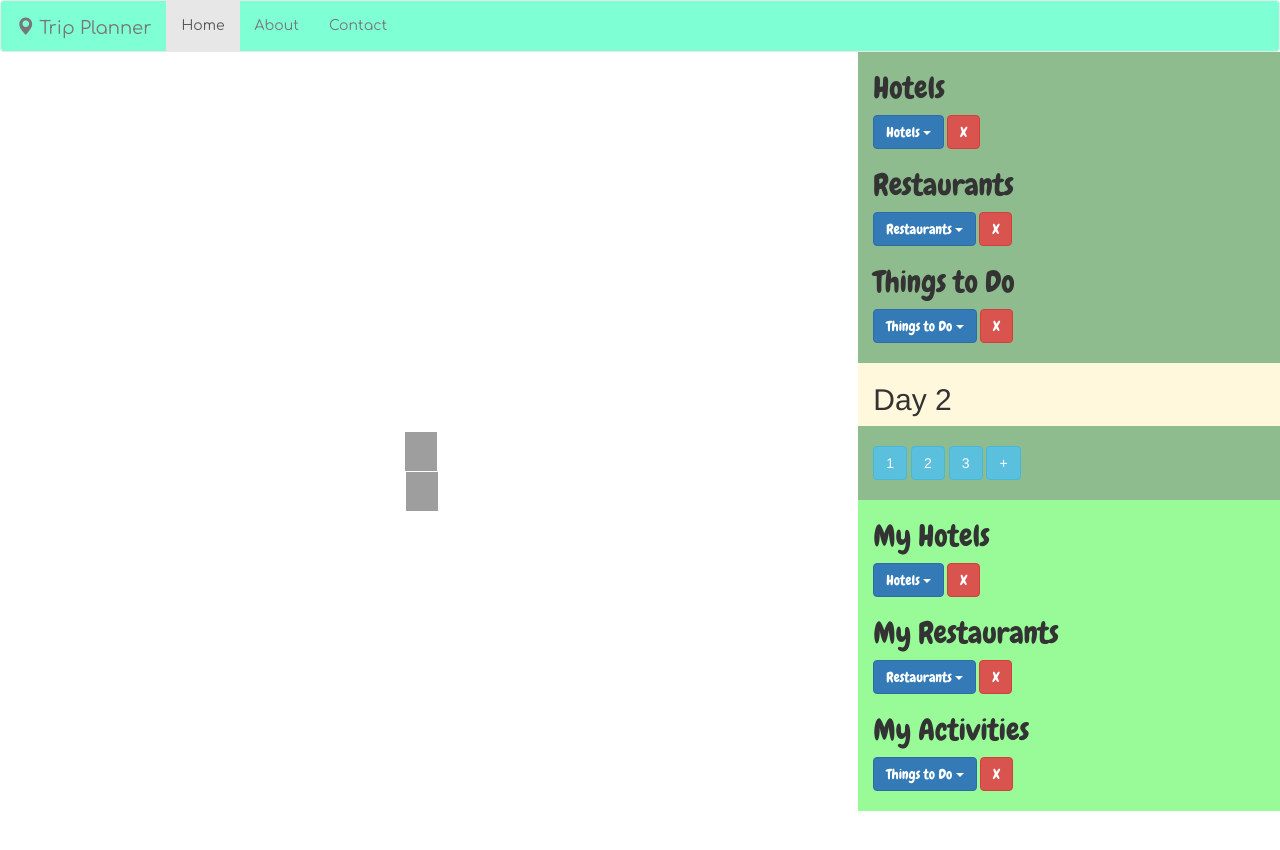
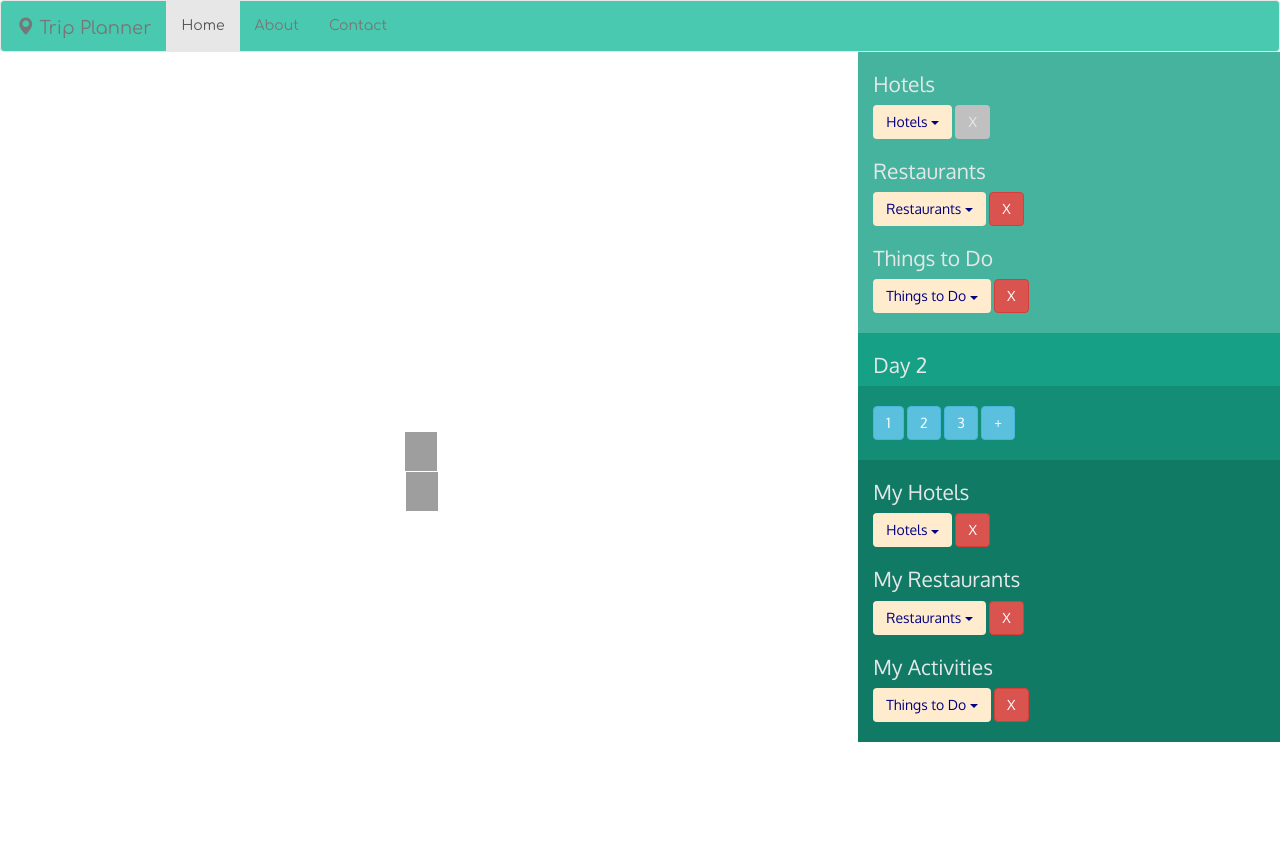
Before and after one commit to eseite47/tripPlannerUI.html, a website: page public/index.html in a window 1280 px wide. Drawn offline with Linux system fonts and the light colour scheme; no server answers; grey boxes are pictures that could not be loaded.

Commit message:
Design update

```diff
--- a/public/index.html
+++ b/public/index.html
@@ -4,11 +4,11 @@
 
     <title>Trip Planner</title>
     <link rel="stylesheet" href="./bundle.css">
-    <link href="https://fonts.googleapis.com/css?family=Chewy|Comfortaa" rel="stylesheet">
+    <link href="https://fonts.googleapis.com/css?family=Comfortaa|Oxygen" rel="stylesheet">
     <script src="./bundle.js" defer></script>
   </head>
   <body>
-    <nav class="navbar navbar-default" style='background-color:aquamarine'>
+    <nav class="navbar navbar-default" style='background-color:#48c9B0'>
   <div class="container-fluid">
     <!-- Brand and toggle get grouped for better mobile display -->
     <div class="navbar-header">
@@ -34,21 +34,21 @@
       <div class="row">
 
           <div class='col-lg-8 col-md-12 col-sm-12' id="map"></div>
-          <div class='col-lg-4 col-md-6 col-sm-12' style='background-color:darkseagreen' id='topright'>
+          <div class='col-lg-4 col-md-6 col-sm-12' style='background-color:#45B39D' id='topright'>
             <h2>Hotels</h2>
               <div class="dropdown">
-              <button class="btn btn-primary dropdown-toggle" type="button" data-toggle="dropdown">Hotels
+              <button class="btn myowncolor dropdown-toggle" type="button" data-toggle="dropdown">Hotels
               <span class="caret"></span></button>
               <ul class="dropdown-menu">
                 <li><a href="http://www.google.com">HTML</a></li>
                 <li><a href="#">CSS</a></li>
                 <li><a href="#">JavaScript</a></li>
               </ul>
-              <button type="button" class="btn btn-danger">X</button>
+              <button type="button" class="btn btn-x">X</button>
             </div>
             <h2>Restaurants</h2>
             <div class="dropdown">
-            <button class="btn btn-primary dropdown-toggle" type="button" data-toggle="dropdown">Restaurants
+            <button class="btn myowncolor dropdown-toggle" type="button" data-toggle="dropdown">Restaurants
             <span class="caret"></span></button>
             <ul class="dropdown-menu">
               <li><a href="#">HTML</a></li>
@@ -59,7 +59,7 @@
           </div>
             <h2>Things to Do</h2>
             <div class="dropdown">
-            <button class="btn btn-primary dropdown-toggle" type="button" data-toggle="dropdown">Things to Do
+            <button class="btn myowncolor dropdown-toggle" type="button" data-toggle="dropdown">Things to Do
             <span class="caret"></span></button>
             <ul class="dropdown-menu">
               <li><a href="#">HTML</a></li>
@@ -69,19 +69,19 @@
             <button type="button" class="btn btn-danger">X</button>
           </div>
           </div>
-          <div class='col-lg-4 col-md-6 col-sm-12' id='bottomleft' style='background-color:cornsilk'>
+          <div class='col-lg-4 col-md-6 col-sm-12' id='bottomleft' style='background-color:#16A085'>
             <h2>Day 2</h2>
           </div>
-          <div class='col-lg-4 col-md-6 col-sm-12' style='background-color:darkseagreen' id='numbered'>
+          <div class='col-lg-4 col-md-6 col-sm-12' style='background-color:#138D75' id='numbered'>
             <button type="button" class="btn btn-info">1</button>
             <button type="button" class="btn btn-info">2</button>
             <button type="button" class="btn btn-info">3</button>
             <button type="button" class="btn btn-info">+</button>
           </div>
-          <div class='col-lg-4 col-md-6 col-sm-12' style='background-color:palegreen' id='myStuff'>
+          <div class='col-lg-4 col-md-6 col-sm-12' style='background-color:#117A65' id='myStuff'>
             <h2>My Hotels</h2>
               <div class="dropdown">
-              <button class="btn btn-primary dropdown-toggle" type="button" data-toggle="dropdown">Hotels
+              <button class="btn myowncolor dropdown-toggle" type="button" data-toggle="dropdown">Hotels
               <span class="caret"></span></button>
               <ul class="dropdown-menu">
                 <li><a href="#">HTML</a></li>
@@ -92,7 +92,7 @@
             </div>
             <h2>My Restaurants</h2>
             <div class="dropdown">
-            <button class="btn btn-primary dropdown-toggle" type="button" data-toggle="dropdown">Restaurants
+            <button class="btn myowncolor dropdown-toggle" type="button" data-toggle="dropdown">Restaurants
             <span class="caret"></span></button>
             <ul class="dropdown-menu">
               <li><a href="#">HTML</a></li>
@@ -103,7 +103,7 @@
           </div>
             <h2>My Activities</h2>
             <div class="dropdown">
-            <button class="btn btn-primary dropdown-toggle" type="button" data-toggle="dropdown">Things to Do
+            <button class="btn myowncolor dropdown-toggle" type="button" data-toggle="dropdown">Things to Do
             <span class="caret"></span></button>
             <ul class="dropdown-menu">
               <li><a href="#">HTML</a></li>
--- a/src/style.scss
+++ b/src/style.scss
@@ -3,6 +3,12 @@
 body {
   margin: 0;
   padding: 0;
+  font-family: 'Oxygen', sans-serif;
+  color: #E5E8E8
+}
+
+h2 {
+  font-size: 1.5em;
 }
 
 #map {
@@ -13,23 +19,30 @@ body {
 
 #topright, #myStuff {
   padding-bottom: 20px;
-  font-family: 'Chewy', cursive;
+
 }
 
 #numbered {
   padding-top: 20px;
   padding-bottom: 20px;
-}
 
-.navbar-inverse .navbar-nav > li > a, .navbar-inverse .navbar-brand {
-  background-color: aquamarine;
 }
 
 .navbar {
   margin-bottom: 0px;
   font-family: 'Comfortaa', cursive;
+  ;
 }
 
 .container {
   padding: 0px;
 }
+
+.myowncolor {
+  background-color: blanchedalmond;
+  color: navy;
+}
+
+.btn-x{
+  background-color: silver
+}
```
Also changed, not shown: public/bundle.css.
